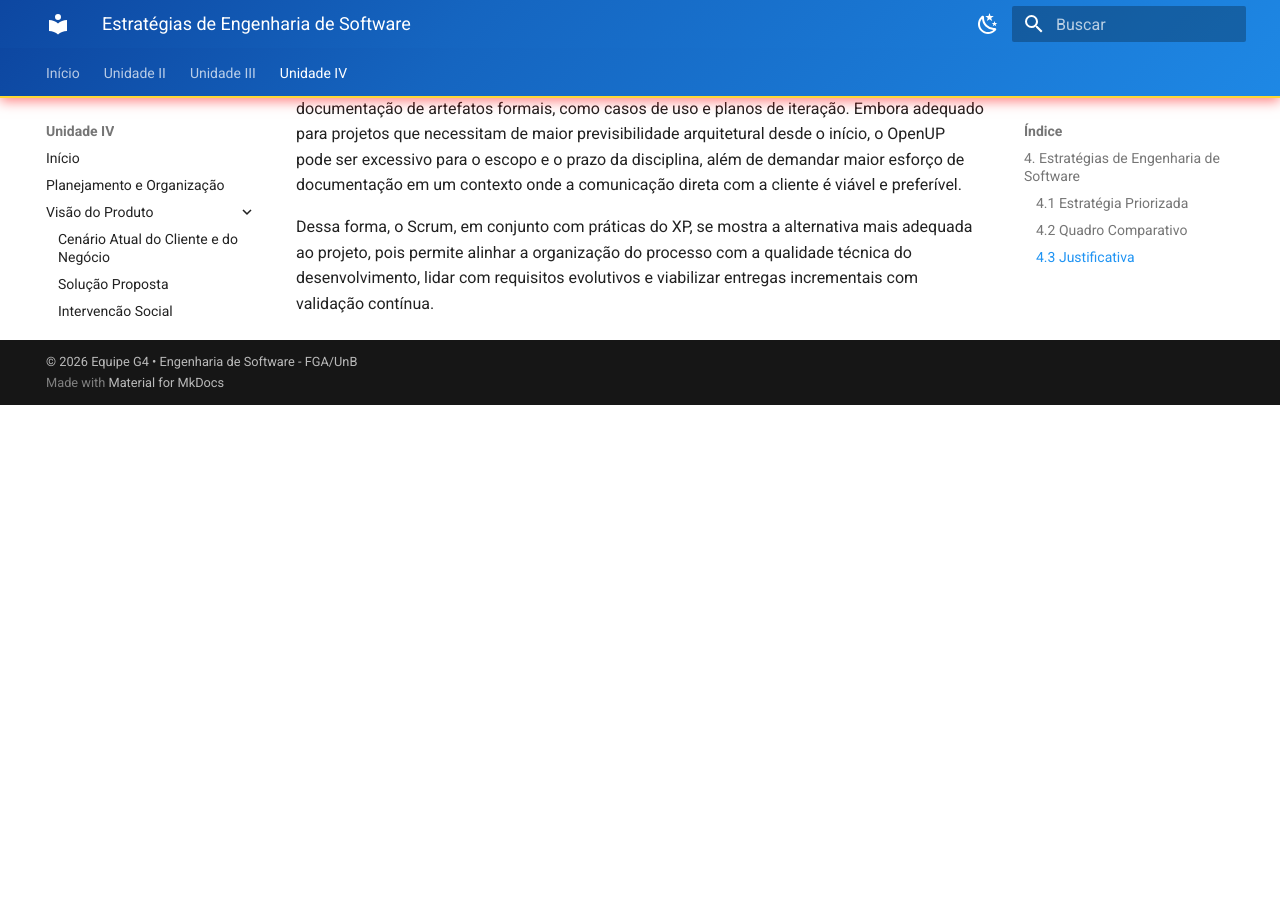
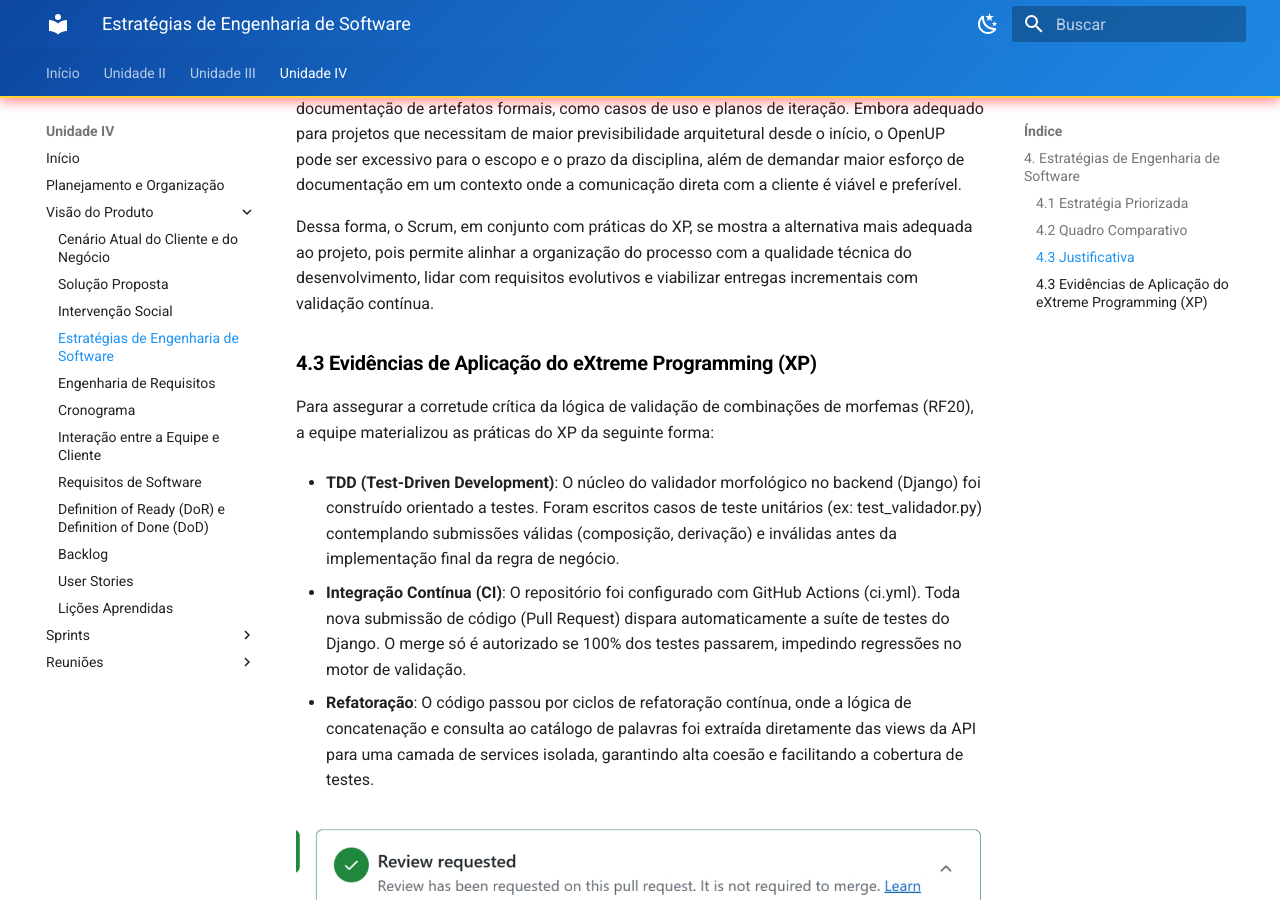
Before and after one commit to mdsreq-fga-unb/REQ-2026.1-T01--MorfoBlocosDigital, an MkDocs documentation site: the page built from docs/v3/visao-produto/estrategias-esw.md, in a window 1280 px wide and 900 px high, scrolled down 2267 px. Built offline with MkDocs 1.6.1 and Material for MkDocs 9.7.7, drawn with Linux system fonts in a browser that asks for light colours; before the commit the page ends 2672 px from its top, so only the background shows below that.

Commit message:
docs: atualiza Estratégias de ESW e corrige linkagem no Cronograma.

```diff
--- a/docs/v3/visao-produto/estrategias-esw.md
+++ b/docs/v3/visao-produto/estrategias-esw.md
@@ -39,3 +39,15 @@
 Em comparação, o OpenUP apresenta uma estrutura de fases mais rígida e maior ênfase na documentação de artefatos formais, como casos de uso e planos de iteração. Embora adequado para projetos que necessitam de maior previsibilidade arquitetural desde o início, o OpenUP pode ser excessivo para o escopo e o prazo da disciplina, além de demandar maior esforço de documentação em um contexto onde a comunicação direta com a cliente é viável e preferível.
 
 Dessa forma, o Scrum, em conjunto com práticas do XP, se mostra a alternativa mais adequada ao projeto, pois permite alinhar a organização do processo com a qualidade técnica do desenvolvimento, lidar com requisitos evolutivos e viabilizar entregas incrementais com validação contínua.
+
+### **4.3 Evidências de Aplicação do eXtreme Programming (XP)**
+
+Para assegurar a corretude crítica da lógica de validação de combinações de morfemas (RF20), a equipe materializou as práticas do XP da seguinte forma:
+
+* **TDD (Test-Driven Development)**: O núcleo do validador morfológico no backend (Django) foi construído orientado a testes. Foram escritos casos de teste unitários (ex: test_validador.py) contemplando submissões válidas (composição, derivação) e inválidas antes da implementação final da regra de negócio.
+
+* **Integração Contínua (CI)**: O repositório foi configurado com GitHub Actions (ci.yml). Toda nova submissão de código (Pull Request) dispara automaticamente a suíte de testes do Django. O merge só é autorizado se 100% dos testes passarem, impedindo regressões no motor de validação.
+
+* **Refatoração**: O código passou por ciclos de refatoração contínua, onde a lógica de concatenação e consulta ao catálogo de palavras foi extraída diretamente das views da API para uma camada de services isolada, garantindo alta coesão e facilitando a cobertura de testes.
+
+![Êvidencias de Aplicação XP](../img/evidenciaESW.jpeg)
```
Also changed, not shown: docs/v3/index.md (+2 -1 lines), docs/v3/visao-produto/cronograma.md (+3 -3 lines), docs/v3/img/adicionar.jpeg (added), docs/v3/img/evidenciaESW.jpeg (added), docs/v3/img/listar.jpeg (added).
